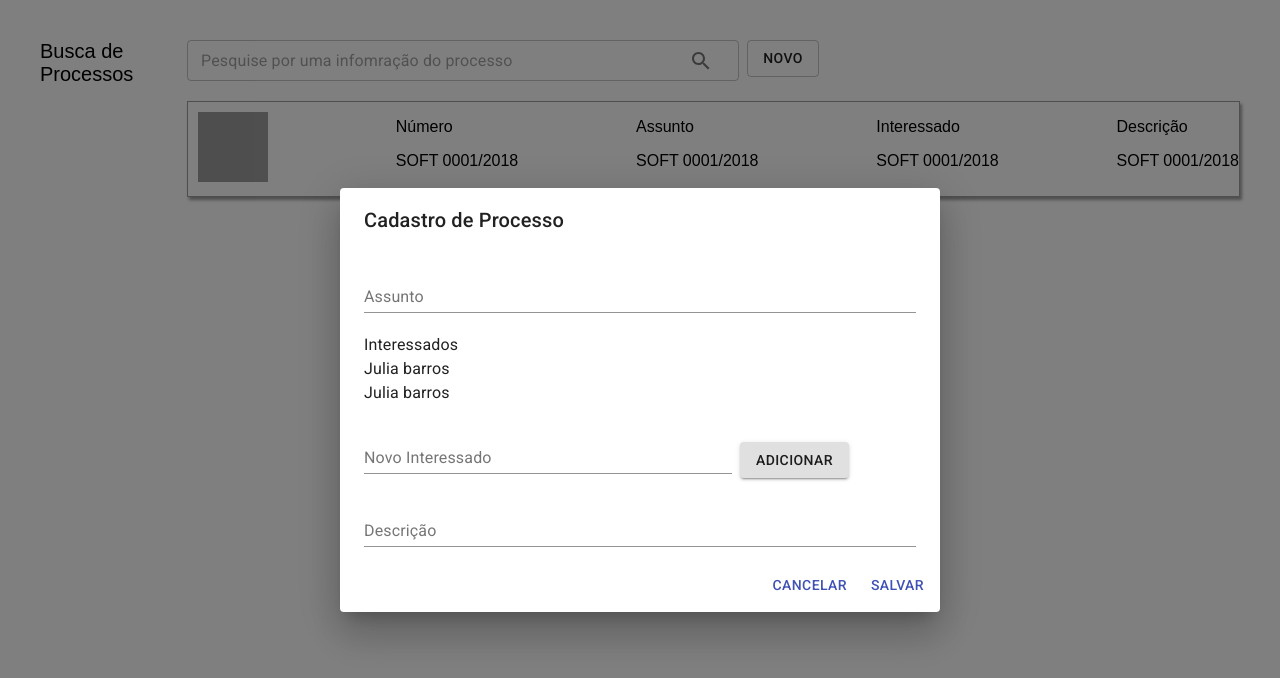
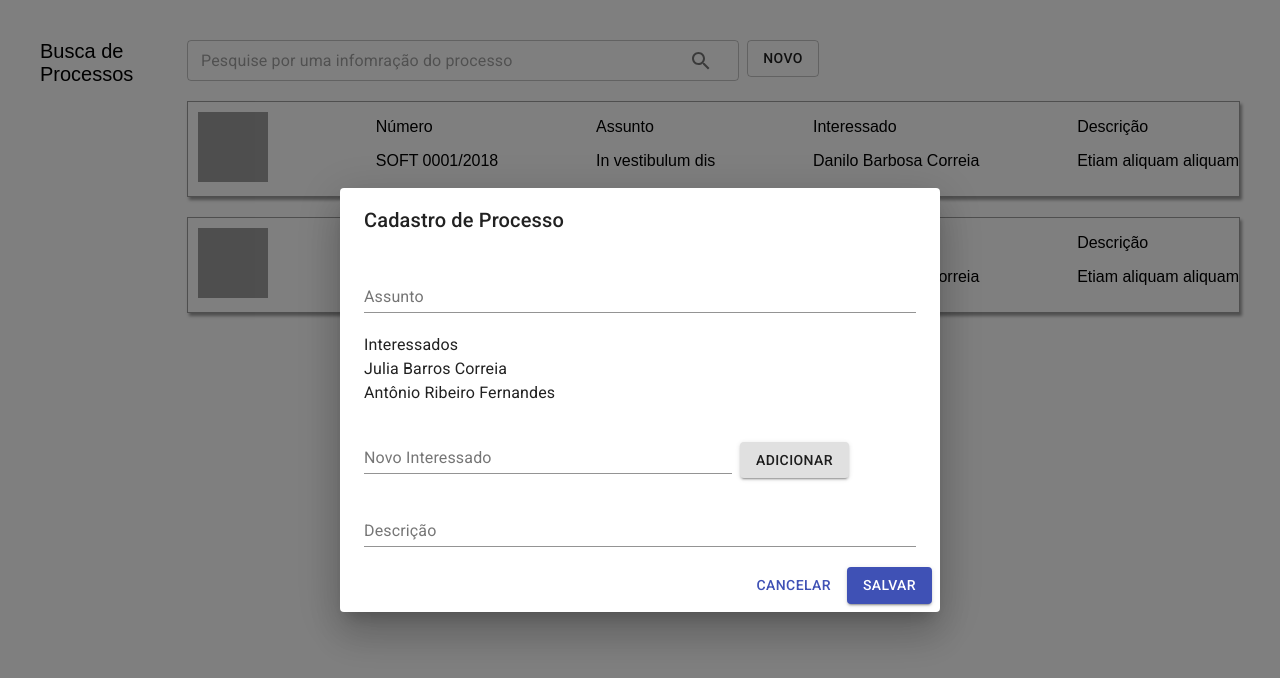
Before and after one commit to bferronato/devinhouse-projeto-2-sap, a React (Create React App) app: page /processos in a window 1280 px wide. Both pictures are taken after a click on the button "NOVO". Shown: the top 678 px of the page. Built offline with nearby package versions, Linux system fonts and the light colour scheme; grey boxes are pictures that could not be loaded.

Commit message:
comportamento de adicionar card adicionado

```diff
--- a/src/components/card.jsx
+++ b/src/components/card.jsx
@@ -1,18 +1,23 @@
 import "../components/card.css";
 
-export default function Card() {
+
+export default function Card(props) {
+    const {numero, assunto, interessado, descricao} = props
+
+    return (
+
+        <div className="card">
 
 
-    return (
-        <>
-            <div className="card">
-                <div><img src="#" alt="" className=""/></div>
-                <div><p>Número</p><p>SOFT 0001/2018</p></div>
-                <div><p>Assunto</p><p>SOFT 0001/2018</p></div>
-                <div><p>Interessado</p><p>SOFT 0001/2018</p></div>
-                <div><p>Descrição</p><p>SOFT 0001/2018</p></div>
-            </div>
+                    <div><img src="#" alt="" className="" /></div>
+                    <div><p>Número</p><p>{numero}</p></div>
+                    <div><p>Assunto</p><p>{assunto}</p></div>
+                    <div><p>Interessado</p><p>{interessado}</p></div>
+                    <div><p>Descrição</p><p>{descricao}</p></div>
 
-        </>
+
+
+        </div>
+
     )
 }
--- a/src/components/formwindow.jsx
+++ /dev/null
@@ -1,39 +0,0 @@
-import { useState } from "react";
-import { Link, Dialog, DialogTitle, DialogContent, DialogActions, Button, Box } from '@material-ui/core';
-import RegisterForm from "../components/registerform";
-
-export default function FormWindow(props) {
-    const { isHome } = props;
-    const [open, setOpen] = useState(false);
-
-    const handleClickOpen = () => {
-        setOpen(true);
-        console.log("teste")
-
-    };
-    const handleClose = () => {
-        setOpen(false);
-    };
-    return (
-        <>
-            {isHome ? <p className="subtitle">Voce pode criar um novo processo <Link href="#" onClick={handleClickOpen}> clicando aqui </Link></p>
-                : <Box ml={1}><Button onClick={handleClickOpen} variant="outlined">Novo</Button></Box>
-            }
-            <Dialog fullWidth open={open} onClose={handleClose} aria-labelledby="form-dialog-title">
-                <DialogTitle id="form-dialog-title">Cadastro de Processo</DialogTitle>
-                <DialogContent>
-                    <RegisterForm></RegisterForm>
-                </DialogContent>
-                <DialogActions>
-                    <Button onClick={handleClose} color="primary">
-                        Cancelar
-                        </Button>
-                    <Button onClick={handleClose} color="primary">
-                        Salvar
-                        </Button>
-                </DialogActions>
-            </Dialog>
-
-        </>
-    )
-}
--- a/src/components/registerform.jsx
+++ /dev/null
@@ -1,64 +0,0 @@
-import { TextField, Button, Grid, Typography, Box } from '@material-ui/core';
-
-
-export default function RegisterForm() {
-    return (
-        <>
-            <Grid container spacing={2} direction="column">
-                <Grid item xs={12}>
-                    <TextField
-                        id="assunto"
-                        label="Assunto"
-                        multiline="multiline"
-                        margin="dense"
-                        size="small"
-                        variant="standard"
-                        fullWidth
-                    />
-                </Grid>
-                <Grid item xs={12}>
-                    <Typography>
-                        Interessados
-                    </Typography>
-                    <Typography>
-                        Julia barros
-                    </Typography>
-                    <Typography>
-                        Julia barros
-                    </Typography>
-
-                </Grid>
-                <Grid container item alignItems="flex-end">
-                    <Grid item xs={8}>
-                        <TextField
-                            id="novoInteressado"
-                            label="Novo Interessado"
-                            multiline="multiline"
-                            margin="dense"
-                            size="small"
-                            variant="standard"
-                            fullWidth
-                        />
-                    </Grid>
-                    <Grid xs={4}>
-                        <Box ml={1}>
-                            <Button variant="contained">Adicionar
-                        </Button>
-                        </Box>
-                    </Grid>
-                </Grid>
-                <Grid item xs={12}>
-                    <TextField
-                        id="descricao"
-                        label="Descrição"
-                        multiline="multiline"
-                        margin="dense"
-                        size="small"
-                        variant="standard"
-                        fullWidth
-                    />
-                </Grid>
-            </Grid>
-        </>
-    )
-}
--- /dev/null
+++ b/src/containers/formwindow.jsx
@@ -0,0 +1,111 @@
+import { useState } from "react";
+import { Link, Dialog, DialogTitle, DialogContent, DialogActions, Button, Box, TextField, Grid, Typography } from '@material-ui/core';
+
+export default function FormWindow(props) {
+    const { isHome } = props;
+    const [open, setOpen] = useState(false);
+    const [interested, setInterested] = useState([{ id: 1, name: "Julia Barros Correia" }, { id: 2, name: "Antônio Ribeiro Fernandes" }])
+    const [interest, setInterest] = useState({})
+
+    const handleClickOpen = () => {
+        setOpen(true);
+
+    };
+    const handleClose = () => {
+        setOpen(false);
+    };
+
+    const handleChangeInterest = (event) => {
+        const { value, name } = event.target
+        console.log(name, value)
+        setInterest({ ...interest, [name]: value })
+    };
+
+    const handleAddToInterested = () => {
+        setInterested([
+            ...interested,
+            {
+                id: Math.random().toString(36).substr(2, 9),
+                ...interest,
+            }
+        ])
+    }
+
+
+    return (
+        <>
+            {isHome ? <p className="subtitle">Voce pode criar um novo processo <Link href="#" onClick={handleClickOpen}> clicando aqui </Link></p>
+                : <Box ml={1}><Button onClick={handleClickOpen} variant="outlined">Novo</Button></Box>
+            }
+            <Box component="form" >
+                <Dialog fullWidth open={open} onClose={handleClose} aria-labelledby="form-dialog-title">
+                    <DialogTitle id="form-dialog-title">Cadastro de Processo</DialogTitle>
+                    <DialogContent>
+                        <Grid container spacing={2} direction="column">
+                            <Grid item xs={12}>
+                                <TextField
+                                    id="assunto"
+                                    label="Assunto"
+                                    margin="dense"
+                                    size="small"
+                                    variant="standard"
+                                    fullWidth
+                                    name="assunto"
+                                />
+                            </Grid>
+                            <Grid item xs={12}>
+                                <Typography>Interessados</Typography>
+                                {interested.map(interest => (
+                                    <Typography key={interest.id}> {interest.name}</Typography>
+                                ))}
+                            </Grid>
+                            <Grid container item alignItems="flex-end">
+                                <Grid item xs={8}>
+                                    <TextField
+                                        id="name"
+                                        label="Novo Interessado"
+                                        margin="dense"
+                                        size="small"
+                                        variant="standard"
+                                        fullWidth
+                                        name="name"
+                                        onChange={handleChangeInterest}
+                                    />
+                                </Grid>
+                                <Grid item xs={4}>
+                                    <Box ml={1}>
+                                        <Button
+                                            onClick={handleAddToInterested}
+                                            variant="contained">Adicionar
+                                        </Button>
+                                    </Box>
+                                </Grid>
+                            </Grid>
+                            <Grid item xs={12}>
+                                <TextField
+                                    id="descricao"
+                                    label="Descrição"
+                                    margin="dense"
+                                    size="small"
+                                    variant="standard"
+                                    fullWidth
+                                    name="desricao"
+
+                                />
+                            </Grid>
+                        </Grid>
+                    </DialogContent>
+                    <DialogActions>
+                        <Button onClick={handleClose} color="primary">
+                            Cancelar
+                        </Button>
+                        <Button variant="contained" color="primary" onClick={handleClose}>
+                            Salvar
+                        </Button>
+                    </DialogActions>
+                </Dialog>
+            </Box>
+
+        </>
+    )
+}
--- a/src/pages/home.jsx
+++ b/src/pages/home.jsx
@@ -1,7 +1,8 @@
 import SearchBar from "../components/searchbar";
 import "../pages/home.css";
-import FormWindow from "../components/formwindow"
+import FormWindow from "../containers/formwindow"
 import Button from '@material-ui/core/Button';
+
 
 export default function Home() {
 
--- a/src/pages/processos.jsx
+++ b/src/pages/processos.jsx
@@ -1,11 +1,34 @@
+import { useState } from "react";
 import SearchBar from "../components/searchbar";
 import Card from "../components/card";
 import "../pages/processos.css";
-import FormWindow from "../components/formwindow";
+import FormWindow from "../containers/formwindow";
+import { Box } from '@material-ui/core';
+
+
 
 
 
 export default function Processos() {
+
+    const [processes] = useState([
+        {
+            id: 1,
+            numero: "SOFT 0001/2018",
+            assunto: "In vestibulum dis",
+            interessado: "Danilo Barbosa Correia",
+            descricao: "Etiam aliquam aliquam"
+        },
+        {
+            id: 1,
+            numero: "SOFT 0001/2018",
+            assunto: "In vestibulum dis",
+            interessado: "Danilo Barbosa Correia",
+            descricao: "Etiam aliquam aliquam"
+        }
+    ])
+
+
     return (
         <>
             <div className="container flex">
@@ -20,7 +43,17 @@ export default function Processos() {
 
                     </div>
                     <div className="card-list">
-                        <Card></Card>
+                        {processes.map(process => (
+                            <Box>
+                                <Card
+                                    numero={process.numero}
+                                    assunto={process.assunto}
+                                    interessado={process.interessado}
+                                    descricao={process.descricao}>
+                                </Card>
+                            </Box>
+
+                        ))}
                     </div>
                 </div>
 
```
Also changed, not shown: 1 other file (tests, documents, lock files or other folders).
